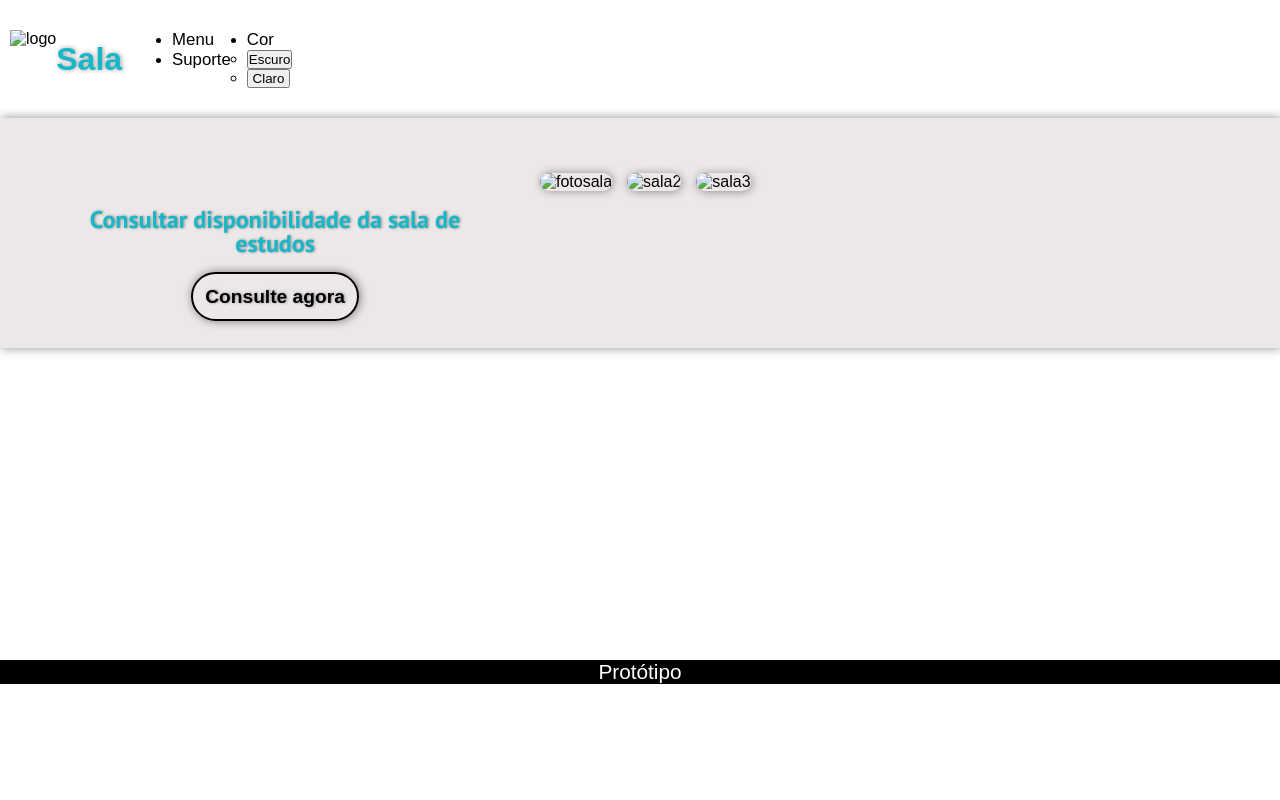
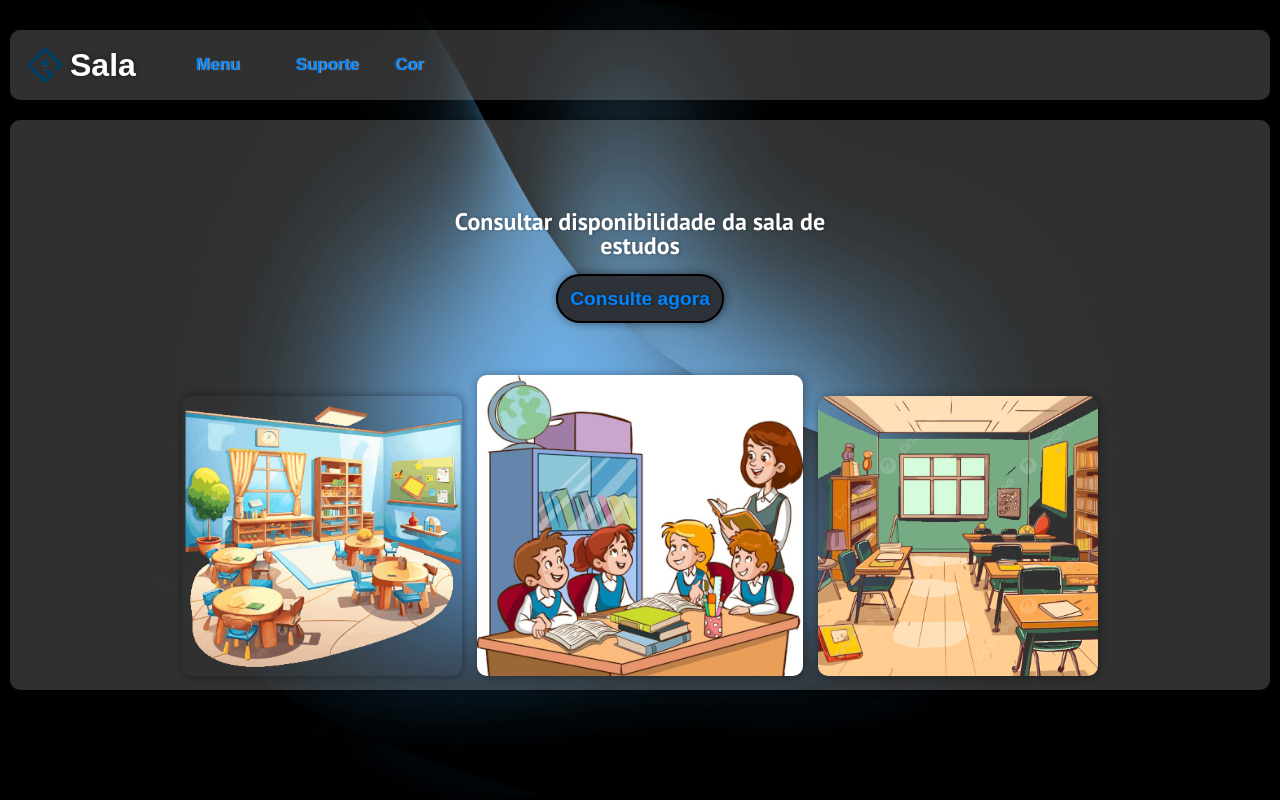
Before and after one commit to josealberto-coder/Faculdade, a plain HTML site: page Engenharia de software/prototipo_consultar_sala-6/index.html in a window 1280 px wide. Shown: the top 800 px of the page. Drawn offline with Linux system fonts and the light colour scheme; files that its build step writes are made by us from their sources.

Commit message:
correções

```diff
--- a/Engenharia de software/prototipo_consultar_sala-6/index.html
+++ b/Engenharia de software/prototipo_consultar_sala-6/index.html
@@ -5,7 +5,7 @@
     <meta name="viewport" content="width=device-width, initial-scale=1.0">
     <link rel="shortcut icon" href="favicon.png" type="image/x-icon">
 
-    <title>Protótipo - 4</title>
+    <title>Protótipo - 6</title>
 
     <link rel="stylesheet" href="style/style.css">
 
--- /dev/null
+++ b/Engenharia de software/prototipo_consultar_sala-6/style/style.css
@@ -0,0 +1,202 @@
+@charset "UTF-8";
+
+@import url('https://fonts.googleapis.com/css2?family=PT+Sans:ital,wght@0,400;0,700;1,400;1,700&display=swap');
+
+:root{
+    --fontePadrao: arial, helvetica, verdana, sans-serif;
+    --fontedestaque: "pt sans", sans-serif;
+    --cor1: white;
+    --cor2: #0084ff;
+    --cor3: #2d3238;
+
+}
+
+*{
+    margin: 0px;
+    padding: 0px;
+    font-family: var(--fontePadrao);
+    list-style-type: none;
+
+body{
+
+    height:100vh;
+    background-image: url("../image/fundo_escuro.jpg");
+    background-color: white;
+    background-position: center center;
+    background-repeat: no-repeat;
+    background-size: cover;
+    background-attachment: fixed;
+
+    padding: 10px;
+
+}
+}
+header{
+
+    display: flex;
+    flex-wrap: wrap;
+    background-color: rgba(255, 255, 255, 0.189);
+    padding: 10px;
+    border-radius: 10px;
+    margin-top: 20px;
+
+
+
+}
+
+header> h1{
+    display: inline-block;
+    color: var(--cor1);
+    text-shadow: 1px 0px 5px rgba(0, 0, 0, 0.388);
+    align-self: center;
+
+}
+
+nav{
+    margin-left: 50px;
+    align-self: center;
+    position: relative;
+
+
+}
+nav> ul{
+    columns: 3;
+
+}
+
+
+
+
+nav> ul >li >a{
+    text-decoration: none;
+    font-size: 1.05em;
+    text-shadow: 1px 0px 1px rgba(255, 255, 255, 0.549);
+    color: var(--cor2);
+    font-weight: bolder;
+    padding: 10px;
+}
+nav > ul> li> a:hover{
+    background-color: var(--cor1);
+    border-radius: 10px;
+
+}
+
+
+#Cores_fundo ul{
+    position: absolute;
+    background-color: var(--cor3);
+    padding: 5px;
+    border-radius: 10px;
+    columns: 1;
+    text-align: center;
+    top: 150%;
+    left: 69.5%;
+
+}
+.Escuro_claro li{
+    margin: 10px 0px 10px 0px;
+}
+
+.Escuro_claro input{
+    border: none;
+    font-family: var(--fontePadrao);
+    background-color: var(--cor2);
+    cursor: pointer;
+}
+
+#Cores_fundo> ul{
+    display: none;
+}
+#Cores_fundo:hover > ul{
+    display: block;
+}
+
+main{
+    display: flex;
+    flex-wrap: wrap;
+    justify-content: center;
+    background-color: rgba(255, 255, 255, 0.189);
+    padding: 10px;
+    margin-top: 20px;
+    box-shadow: 1px 0px 10px rgba(0, 0, 0, 0.449);
+    border-radius: 10px;
+}
+
+main> article{
+    display: inline-block;
+    max-width: 430px;
+    padding: 80px 50px 30px 50px;
+    text-shadow: 1px 0px 3px rgba(0, 0, 0, 0.388);
+    text-align: center ;
+    color: var(--cor1);
+    align-self: center;
+
+
+}
+main> article> h1{
+    display: inline-block;
+    font-family: var(--fontedestaque);
+    margin-bottom: 30px;
+    line-height: 1em;
+
+}
+
+a.botao_consultar{
+    background-color: var(--cor3);
+    border: 2px solid black;
+    text-decoration: none;
+    text-align: center;
+    color:var(--cor2);
+    font-weight: bolder;
+    padding: 12px;
+    border-radius: 40px;
+    font-size: 1.2em;
+    box-shadow: 1px 0px 10px rgba(0, 0, 0, 0.477);
+
+}
+a.botao_consultar:hover{
+    background-color: white;
+    font-size: 1.22em;
+}
+div.imagens_sala{
+
+    display: inline-block;
+    text-align: center;
+    margin-top: 20px;
+}
+
+
+img.foto_sala1{
+    display: inline-block;
+    max-width: 280px;
+    border-radius: 10px;
+    box-shadow: 1px 0px 10px rgba(0, 0, 0, 0.384);
+
+}
+img.sala2{
+    display: inline-block;
+    max-width: 326px;
+    border-radius: 10px;
+    box-shadow: 1px 1px 10px rgba(0, 0, 0, 0.384);
+    margin: 15px 15px 0px 15px;
+
+}
+
+img.sala3{
+    display: inline-block;
+    max-width: 280px;
+    border-radius: 10px;
+    box-shadow: 1px 1px 10px rgba(0, 0, 0, 0.384);
+}
+
+footer{
+    background-color: black;
+    width: 100%;
+    padding-bottom: 10px;
+    color: white;
+    font-size: 1.3em;
+    text-align: center;
+    margin-top: 345px;
+
+
+}
```
Also changed, not shown: Engenharia de software/prototipo_consultar_sala-6/favicon.png (added), Engenharia de software/prototipo_consultar_sala-6/image/botao_voltar.webp (added), Engenharia de software/prototipo_consultar_sala-6/image/fundo_escuro.jpg (added), Engenharia de software/prototipo_consultar_sala-6/image/logo.png (added), Engenharia de software/prototipo_consultar_sala-6/image/sala de estudos-1.png (added), Engenharia de software/prototipo_consultar_sala-6/image/sala de estudos-2.jpg (added), Engenharia de software/prototipo_consultar_sala-6/image/sala de estudos-3.png (added).
